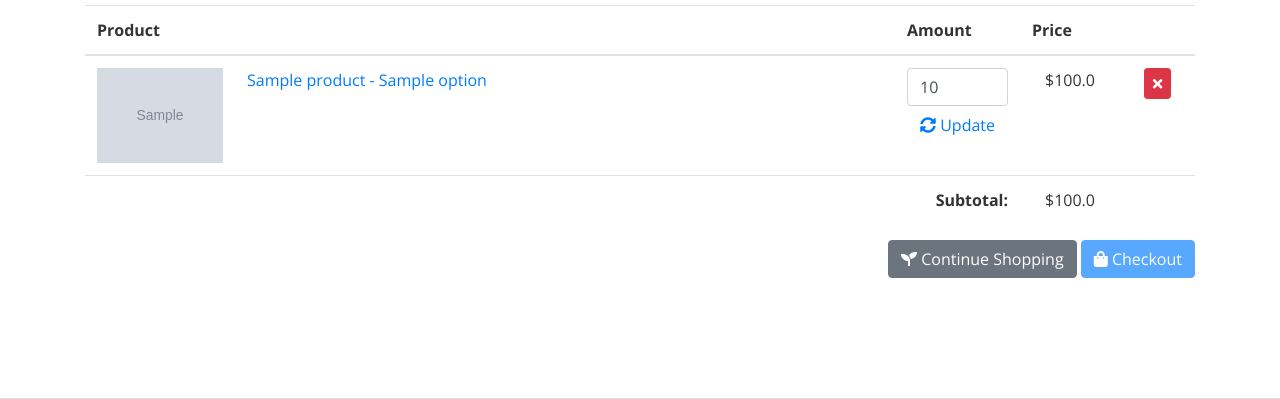
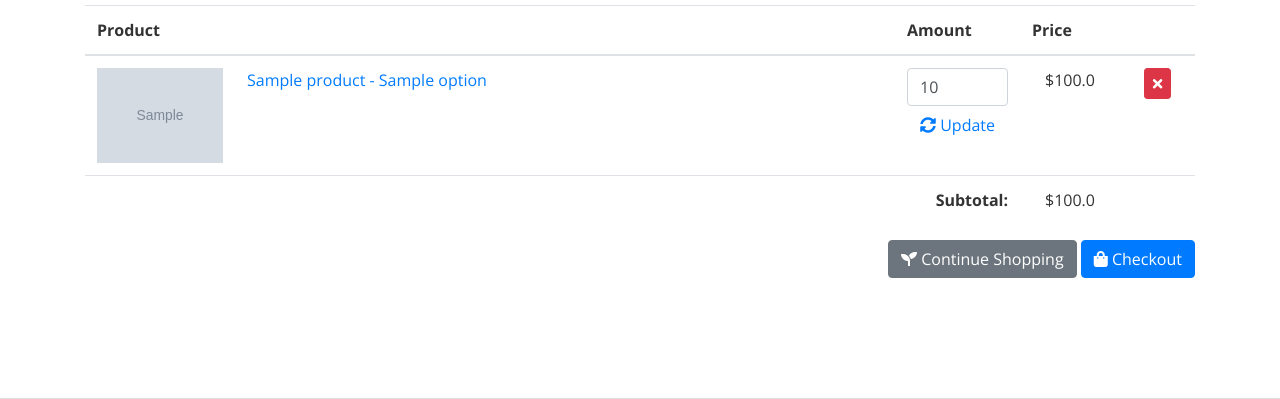
Before and after one commit to treetrnk/flask_webstore, a Flask app: template app/templates/shop/cart.html in a window 1280 px wide. Shown: the part 276-675 px from the top of the page. Run offline with Flask 2, Linux system fonts and the light colour scheme; tables that the repository leaves empty hold one stand-in row (values such as "Sample post"); the template is opened without the code that fills it: values that come from a table or form of the project are taken from there, most other values are stand-ins (such as "Sample title", 1, 10 or a date in 2020); grey boxes marked "Sample" are stand-in pictures; parts of the project's set-up code (start-up, migrations or seed data) failed here and were passed over; some libraries are stand-ins or nearby versions.

Commit message:
Enable checkout button so tooltip is visible

```diff
--- a/app/templates/shop/cart.html
+++ b/app/templates/shop/cart.html
@@ -83,7 +83,7 @@
         <i class="fas fa-seedling"></i>
         Continue Shopping
       </a>
-      <a href="{# url_for('shop.checkout') #}" class="btn btn-primary disabled jquery-tooltip" disabled title="Feature coming soon! In the meantime, please email us to checkout.">
+      <a href="{# url_for('shop.checkout') #}" class="btn btn-primary jquery-tooltip" title="Feature coming soon! In the meantime, please email us to checkout.">
         <i class="fas fa-shopping-bag"></i>
         Checkout
       </a>
```
